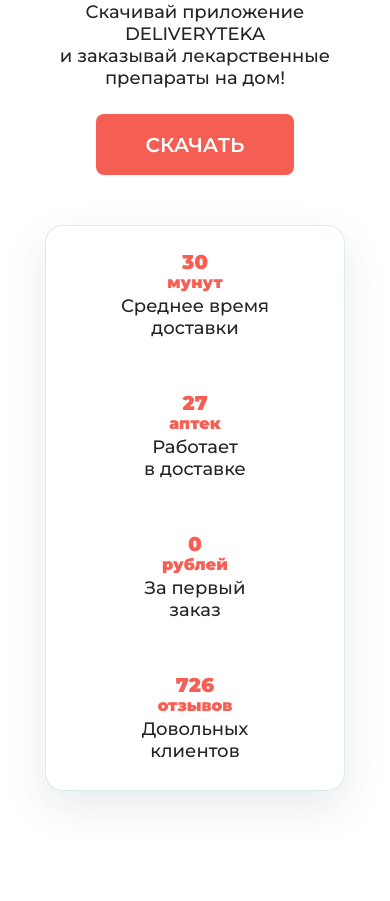
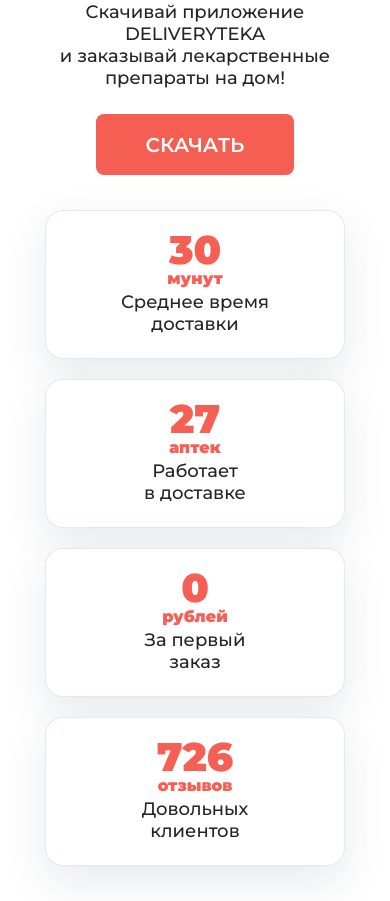
Before and after one commit to gleb-komarov/deliveryteka, a PHP site: page / in a window 390 px wide. Shown: the part 483-1384 px from the top of the page. Before the commit the page ends 1288 px from the top, so only its background shows below. Run offline with PHP 8.4, Linux system fonts and the light colour scheme.

Commit message:
fix style.css

```diff
--- a/css/style.css
+++ b/css/style.css
@@ -136,7 +136,7 @@ body {
 }
 
 .benefits__item {
- margin: 50px 0;
+    margin: 50px 0;
 }
 
 .benefits__values {
@@ -821,14 +821,25 @@ details[open] summary:before {
         margin: 0 auto;
     }
     .benefits__inner {
-        margin: 50px auto;
+        margin: 25px auto;
         max-width: 300px;
         flex-direction: column;
         align-items: center;
+
+        background: none;
+        border: none;
+        box-shadow: none;
     }
     .benefits__item {
         text-align: center;
-        margin: 25px 0;
+        margin: 10px 0;
+
+        width: 100%;
+        padding: 20px 0;
+        background-color: #FFF;
+        border: 1px solid rgba(166, 214, 200, 0.4);
+        border-radius: 18px;
+        box-shadow: 0 16px 43px rgba(17, 45, 71, 0.1);
     }
     .covid__title, .courier_title {
         text-align: center;
@@ -853,7 +864,6 @@ details[open] summary:before {
         padding: 0 20px;
     }
     .benefits__values {
-        font-size: 20px;
-
+        font-size: 40px;
     }
 }
```
